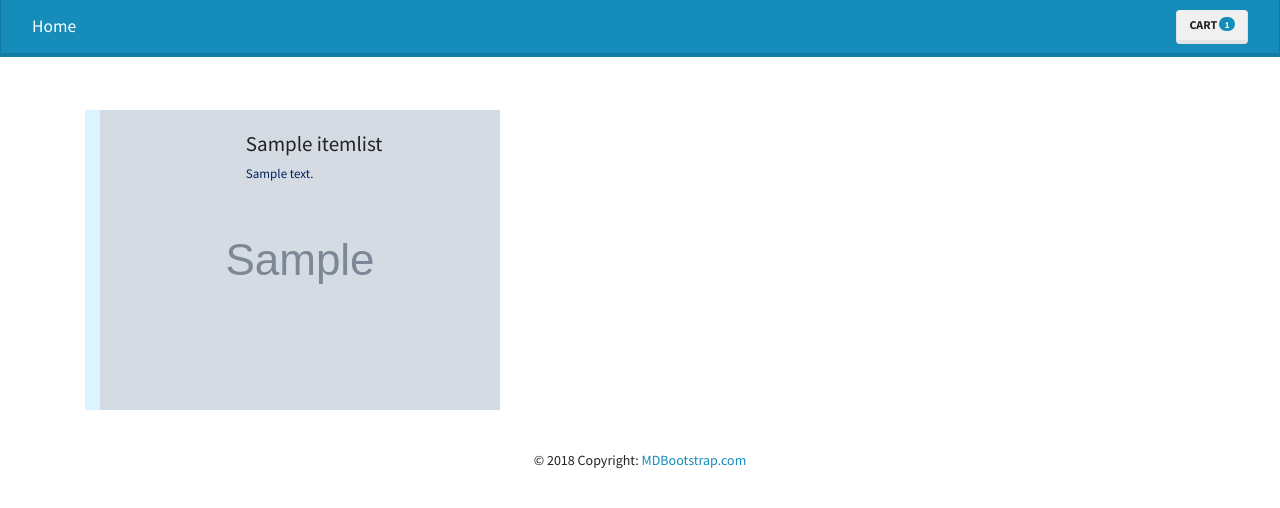
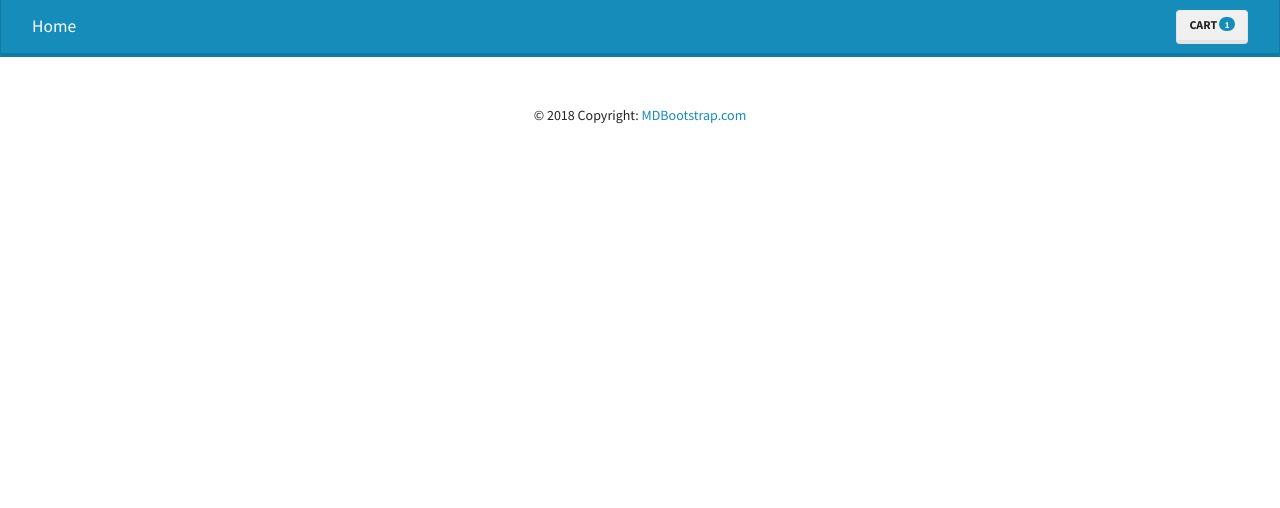
Before and after one commit to Genji-MS/NitW_Merch, a Flask app: page / in a window 1280 px wide. Shown: the top 508 px of the page. Run offline with Flask 2, Linux system fonts and the light colour scheme; grey boxes marked "Sample" are stand-in pictures; a database or web service that is not in the repository returns one stand-in record (values such as "Sample title"); some libraries are stand-ins or nearby versions.

Commit message:
heroku demo link

```diff
--- a/app.py
+++ b/app.py
@@ -19,7 +19,7 @@ cartlist = db.cartlist
 #cartlist.delete_many({})
 #itemlist.delete_many({})
 #print(itemlist.find())
-#print (itemlist.count_documents({}))
+#print(itemlist.count_documents({}))
 #if itemlist.count_documents({}) == 0:
 #    populate_db_if_empty()
 
--- a/templates/index.html
+++ b/templates/index.html
@@ -2,11 +2,5 @@
 {% extends 'base.html' %}
 
 {% block content %}
-    </br>
-    <h1>{{ msg }}</h1>
-    <div class="card-deck">
-    {% for item in itemlist %}
-        {% include 'partials/item.html' %}
-    {% endfor %}
-    </div>
+    <h1>{{msg}}</h1>
 {% endblock %}
```
Also changed, not shown: README.md, 1 other file.
